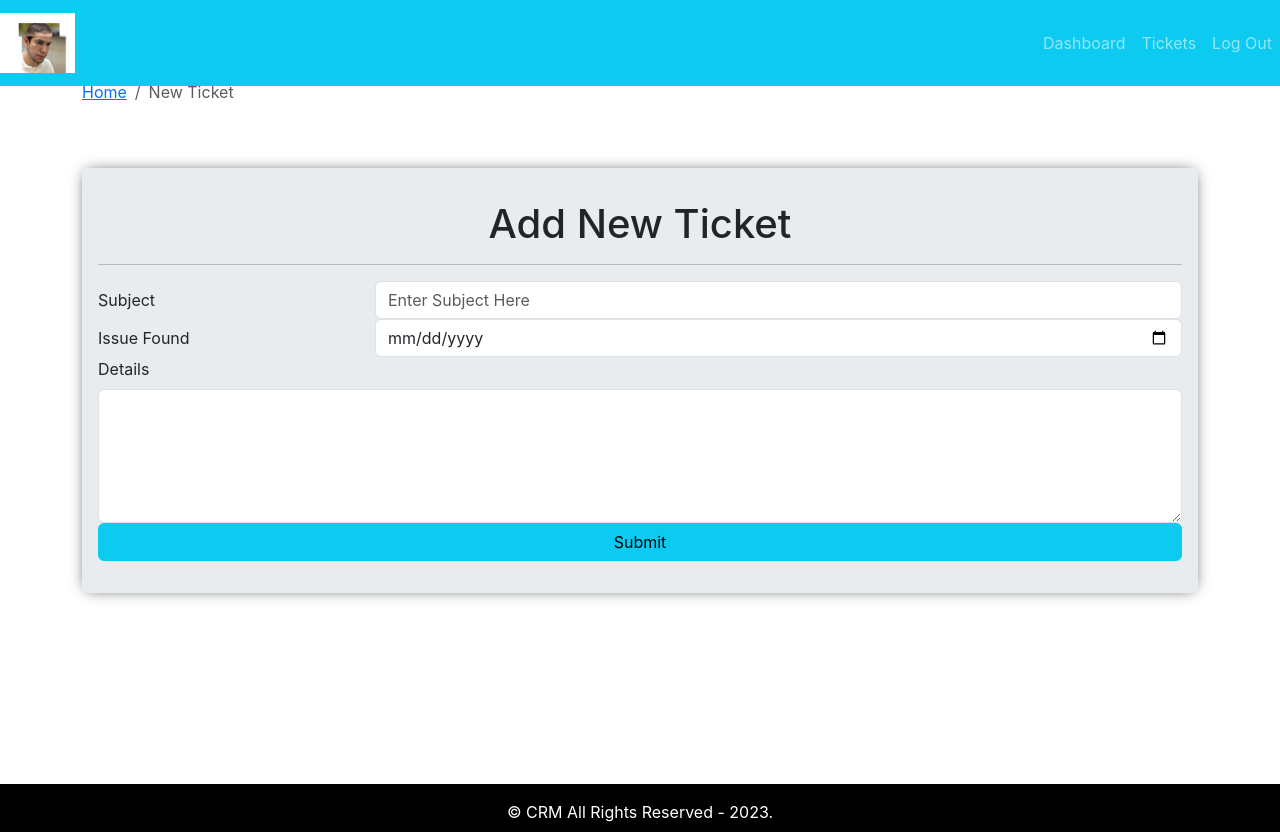
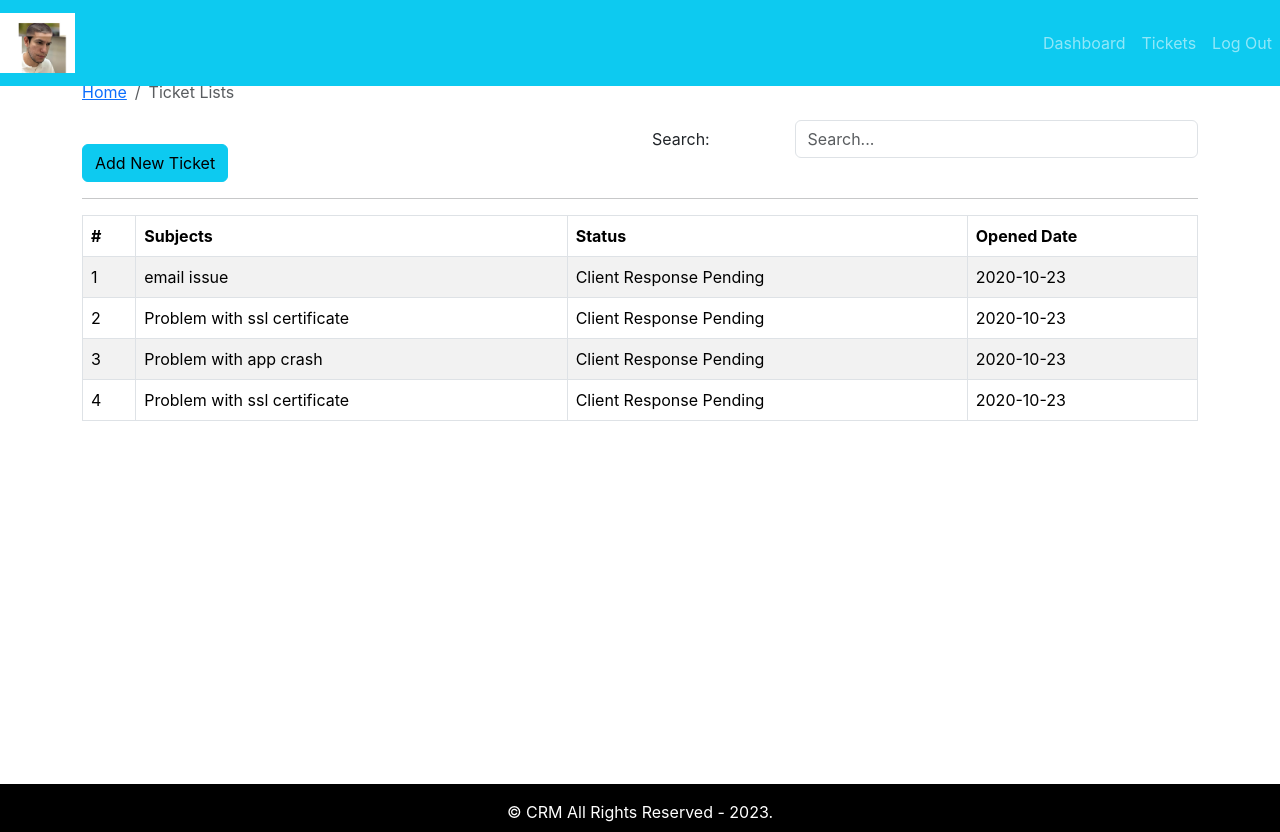
Before and after one commit to KenyiCode/crm-frontend, a React (Create React App) app: page / in a window 1280 px wide. Built offline with nearby package versions, Linux system fonts and the light colour scheme; the HTML template or start-up script is replaced by a standard one.

Commit message:
added ticket lists page

```diff
--- a/src/App.js
+++ b/src/App.js
@@ -3,6 +3,7 @@ import {Entry} from "./pages/entry/Entry.page"
 import { DefaultLayout } from './layout/DefaultLayout';
 import { Dashboard } from './pages/dashboard/Dashboard.page';
 import { AddTicket } from './pages/new-ticket/AddTicket.page';
+import { TicketLists } from './pages/ticket-list/TicketLists.page';
 
 function App() {
   return (
@@ -10,7 +11,8 @@ function App() {
       {/* <Entry /> */}
       <DefaultLayout>
         {/*<Dashboard >*/}
-        <AddTicket />
+        {/*<AddTicket />*/}
+        <TicketLists />
       </DefaultLayout>
     </div>
   );
--- a/src/assets/data/dummy-data.json
+++ b/src/assets/data/dummy-data.json
@@ -1,21 +1,25 @@
 [
     {
         "id": 1,
+        "subject": "email issue" ,
         "status": "Client Response Pending",
         "addedAt": "2020-10-23"
     },
     {
         "id": 2,
+        "subject": "Problem with ssl certificate" ,
         "status": "Client Response Pending",
         "addedAt": "2020-10-23"
     },
     {
         "id": 3,
+        "subject": "Problem with app crash" ,
         "status": "Client Response Pending",
         "addedAt": "2020-10-23"
     },
     {
         "id": 4,
+        "subject": "Problem with ssl certificate" ,
         "status": "Client Response Pending",
         "addedAt": "2020-10-23"
     }
--- /dev/null
+++ b/src/components/search-form/SearchForm.comp.js
@@ -0,0 +1,24 @@
+import React from "react"
+import {
+    Form,
+    Row,
+    Col
+} from "react-bootstrap"
+
+export const SearchForm = ({handleOnChange, str}) => {
+    return (
+        <Form>
+            <Form.Group as={Row}>
+                <Form.Label column sm="3">Search:{" "} </Form.Label>
+                <Col sm={9}>
+                    <Form.Control
+                        name="searchStr"
+                        placeholder="Search..."
+                        value={str}
+                        onChange={handleOnChange}
+                    />
+                </Col>
+            </Form.Group>
+        </Form>
+    )
+}
--- a/src/components/ticket-table/TicketTable.comp.js
+++ b/src/components/ticket-table/TicketTable.comp.js
@@ -2,6 +2,7 @@ import React from "react"
 import {
     Table
 } from "react-bootstrap"
+import {PropTypes} from "prop-types"
 
 export const TicketTable = ({tickets}) => {
     return (
@@ -30,3 +31,7 @@ export const TicketTable = ({tickets}) => {
         </Table>
     )
 }
+
+TicketTable.propTypes = {
+    tickets: PropTypes.array.isRequired
+}
--- /dev/null
+++ b/src/pages/ticket-list/TicketLists.page.js
@@ -0,0 +1,66 @@
+import {React, useState, useEffect} from "react"
+import {
+    Container,
+    Row,
+    Col,
+    Button
+} from "react-bootstrap"
+
+import PropTypes from "prop-types"
+
+import { PageBreadcrumb } from "../../components/breadcrumbs/Breadcrumbs.comp"
+import { SearchForm } from "../../components/search-form/SearchForm.comp"
+import { TicketTable } from "../../components/ticket-table/TicketTable.comp"
+import data from "../../assets/data/dummy-data.json"
+
+export const TicketLists = () => {
+    const [strState, setStrState] = useState("")
+    const [srchTickets, setSrchTickets] = useState(data)
+
+    useEffect(() => {}, [strState, srchTickets])
+
+    const handleOnChange = (e) => {
+        const {value} = e.target
+        setStrState(value)
+        searchTickets(value)
+    }
+
+    const searchTickets = (str) => {
+        const arr = data.filter((row) => row.subject.toLowerCase().includes(str.toLowerCase())
+        )
+
+        setSrchTickets(arr)
+    }
+
+
+    return (
+        <Container>
+            <Row>
+                <Col>
+                    <PageBreadcrumb
+                        page="Ticket Lists"/>
+                </Col>
+            </Row>
+            <Row>
+                <Col className="mt-4">
+                    <Button variant="info">Add New Ticket</Button>
+                </Col>
+                <Col className="text-right">
+                    <SearchForm
+                        handleOnChange={handleOnChange}
+                        str={strState}/>
+                </Col>
+            </Row>
+            <hr />
+            <Row>
+                <Col>
+                    <TicketTable tickets={srchTickets} />
+                </Col>
+            </Row>
+        </Container>
+    )
+}
+
+SearchForm.propTypes = {
+    handleOnChange: PropTypes.func.isRequired
+}
```
